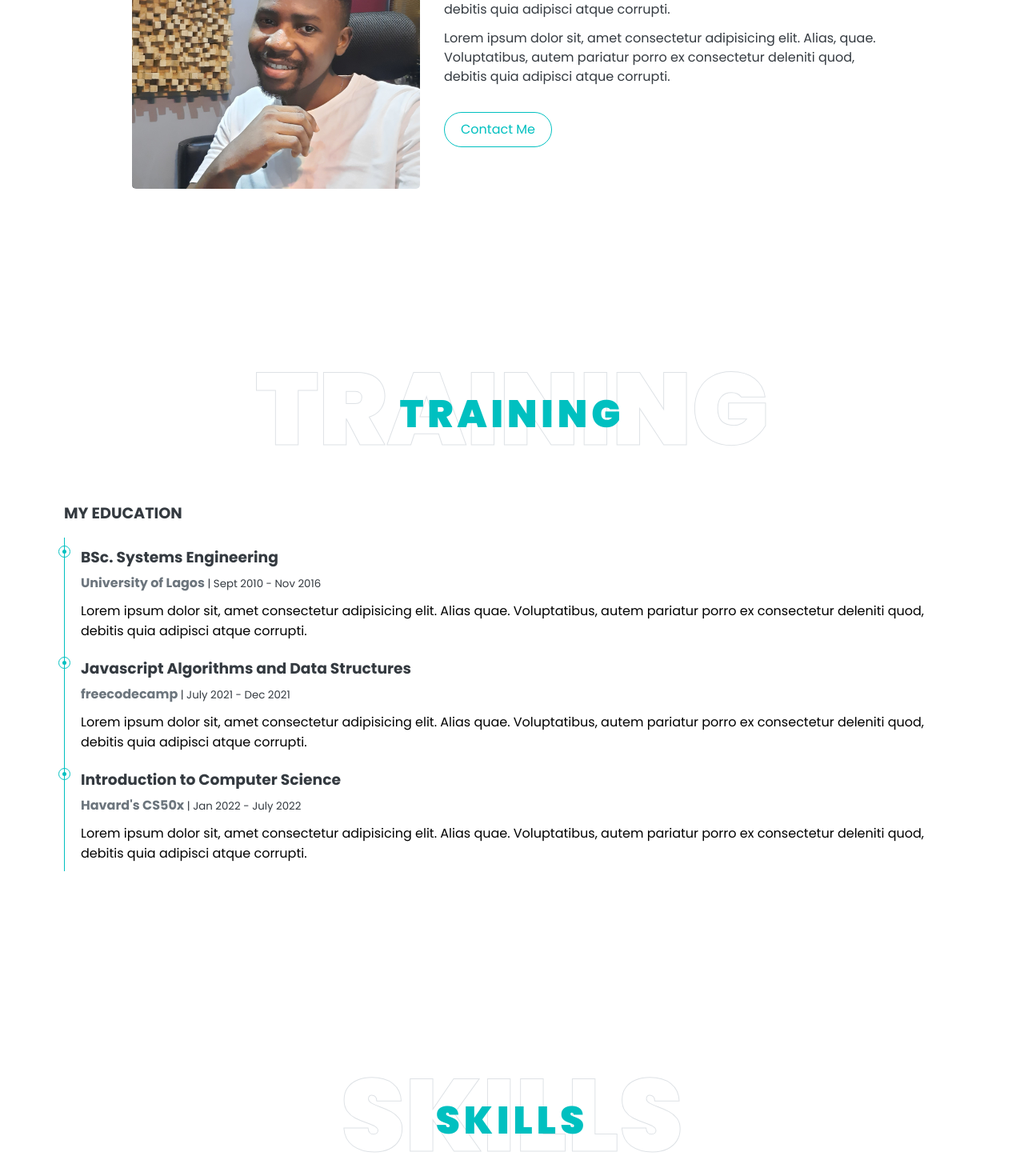
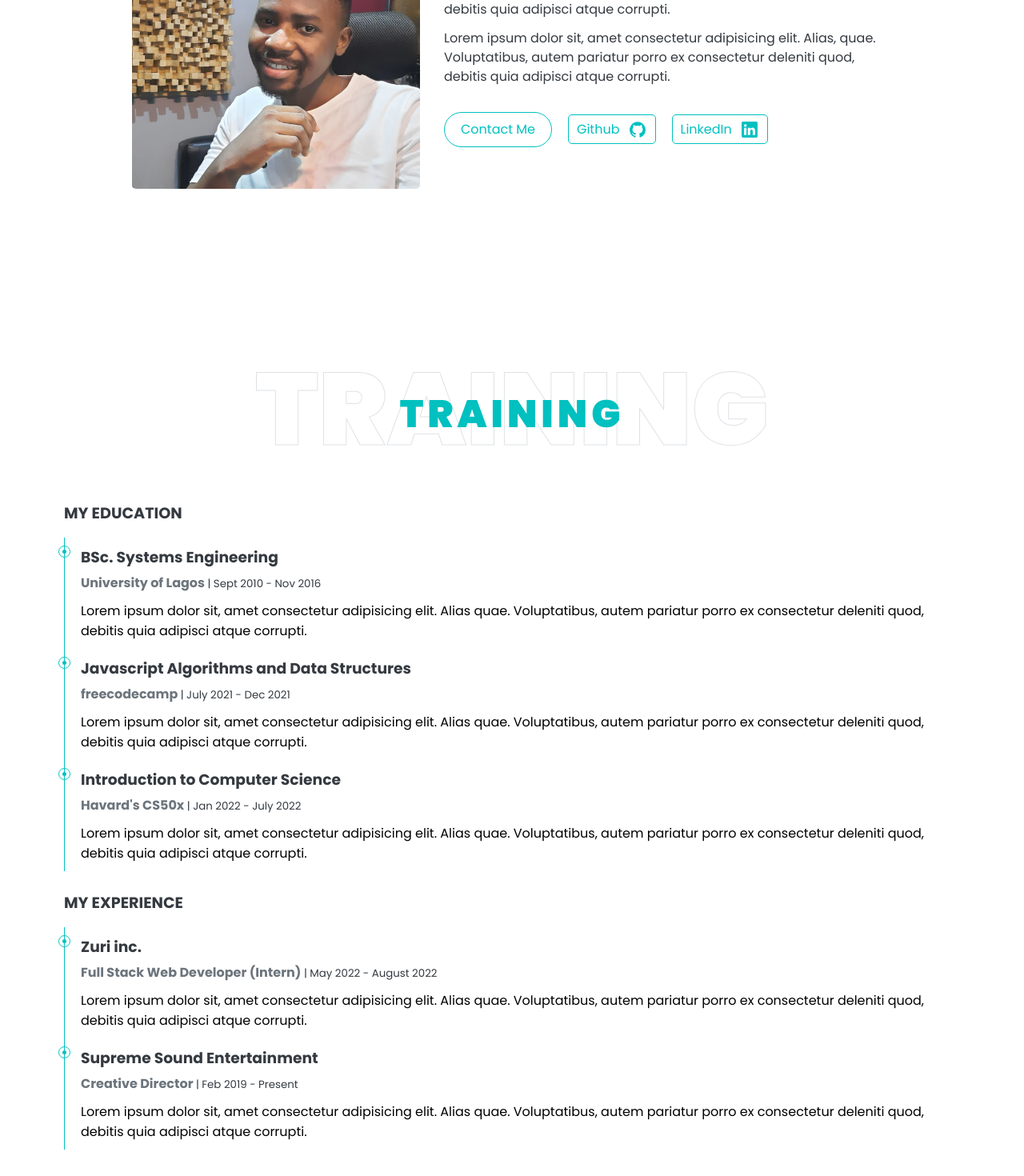
Before and after one commit to jibolacodes/portfolio, a React (Create React App) app: page / in a window 1280 px wide. Shown: the part 1260-2730 px from the top of the page at 80% size. Built offline with nearby package versions, Linux system fonts and the light colour scheme; a web font is replaced by a local one.

Commit message:
latest commit - training

```diff
--- a/src/App.js
+++ b/src/App.js
@@ -12,7 +12,7 @@ import Contact from "./components/Contact";
 import WorkModal from "./components/WorkModal";
 
 // Data
-import projectsData from "./data";
+import { projectsData , schoolsData, jobsData } from "./data";
 
 function App() {
   const [show, setShow] = useState(true);
@@ -96,7 +96,7 @@ function App() {
       {scrollHeight > 15 ? <Navbar show={show} setShow={setShow} /> : null}
       <Header windowHeight={scrollHeight} />
       <About />
-      <Education />
+      <Education schools={schoolsData} jobs={jobsData}/>
       <Skills />
       <Portfolio
         handleClick={handleClick}
--- a/src/components/About/About.style.js
+++ b/src/components/About/About.style.js
@@ -8,7 +8,7 @@ export const Hero = styled.img`
   @media only screen and (min-width: 426px) {
     width: 400px;
   }
-  @media only screen and (min-width: 1023px){
+  @media only screen and (min-width: 1023px) {
     width: 360px;
     margin: 0 15px;
   }
@@ -61,4 +61,40 @@ export const Button = styled.button`
       color: var(--white);
     }
   }
-`
+`;
+export const Socials = styled.div`
+  display: flex;
+  width: fit-content;
+  justify-content: space-between;
+  align-items: center;
+
+  .btn {
+    display: grid;
+    grid-template-columns: auto auto;
+    place-items: center;
+    margin-left: 20px;
+    background: none;
+    border: none;
+    color: var(--bg-color);
+    border: 1px solid var(--bg-color);
+    padding: 5px 10px;
+    border-radius: 5px;
+
+    a {
+      margin-right: 10px;
+      text-decoration: none;
+      color: var(--bg-color);
+      font-size: 16px;
+      font-family: var(--font-family);
+    }
+
+    :hover {
+      background-color: var(--bg-color);
+      color: var(--white);
+
+      a {
+        color: var(--white);
+      }
+    }
+  }
+`;
--- a/src/components/About/index.js
+++ b/src/components/About/index.js
@@ -1,11 +1,13 @@
 import React from "react";
 
 // Markup
-import { Wrapper, Content, Title} from "../../PageStyle";
-import { Hero, Description, Button } from "./About.style";
+import { Wrapper, Content, Title } from "../../PageStyle";
+import { Hero, Description, Button, Socials } from "./About.style";
 
 // Image
 import userImg from "../../images/jibolacodes_2.jpg";
+import { UilGithub } from "@iconscout/react-unicons";
+import { UilLinkedin } from "@iconscout/react-unicons";
 
 const About = () => (
   <Wrapper id="about">
@@ -19,18 +21,40 @@ const About = () => (
         <Description>
           <h3>Front-End Developer</h3>
           <p>
-            Lorem ipsum dolor sit, amet consectetur adipisicing elit. Alias, quae.
-            Voluptatibus, autem pariatur porro ex consectetur deleniti quod,
-            debitis quia adipisci atque corrupti.
+            Lorem ipsum dolor sit, amet consectetur adipisicing elit. Alias,
+            quae. Voluptatibus, autem pariatur porro ex consectetur deleniti
+            quod, debitis quia adipisci atque corrupti.
           </p>
           <p>
-            Lorem ipsum dolor sit, amet consectetur adipisicing elit. Alias, quae.
-            Voluptatibus, autem pariatur porro ex consectetur deleniti quod,
-            debitis quia adipisci atque corrupti.
+            Lorem ipsum dolor sit, amet consectetur adipisicing elit. Alias,
+            quae. Voluptatibus, autem pariatur porro ex consectetur deleniti
+            quod, debitis quia adipisci atque corrupti.
           </p>
-          <Button>
-            <a href="#contact me">Contact Me</a>
-          </Button>
+          <Socials>
+            <Button>
+              <a href="#contact me">Contact Me</a>
+            </Button>
+            <button class="btn btn-github">
+              <a
+                href="https://github.com/jibolacodes"
+                target="_blank"
+                rel="noopener noreferrer"
+              >
+                Github
+              </a>
+              <UilGithub />
+            </button>
+            <button class="btn btn-github">
+              <a
+                href="https://www.linkedin.com/in/ajibola-akindunbi"
+                target="_blank"
+                rel="noopener noreferrer"
+              >
+                LinkedIn
+              </a>
+              <UilLinkedin />
+            </button>
+          </Socials>
         </Description>
       </div>
     </Content>
--- /dev/null
+++ b/src/components/Certificates/index.js
@@ -0,0 +1,32 @@
+import React from "react";
+
+import { Training, Section, Bullet, Description} from  "../Education/Education.style"
+
+const Certificates = ({ schools }) => (
+  <Training>
+    <h3 className="training--title">My Education</h3>
+    {schools.map((school, id) => (
+      <Section key={id}>
+        <Bullet>
+          <span></span>
+        </Bullet>
+        <Description>
+          <h3>
+            {school.course}
+            {/* <span>online</span> */}
+          </h3>
+          <h4>
+            {school.name}{" "}
+            <span>
+              | {school.startYear} - {school.endYear}
+            </span>
+          </h4>
+          <p>{school.description}</p>
+        </Description>
+      </Section>
+    ))}
+  </Training>
+);
+
+
+export default Certificates;
--- a/src/components/Education/index.js
+++ b/src/components/Education/index.js
@@ -2,69 +2,20 @@ import React from "react";
 
 // Markup
 import { Wrapper, Content, Title } from "../../PageStyle";
-import { Training, Section, Description, Bullet } from "./Education.style";
+// import { Training, Section, Description, Bullet } from "./Education.style";
 
-// Image
+import Certificates from "../Certificates";
+import Jobs from "../Jobs";
 
-const schools = [
-  {
-    name: "University of Lagos",
-    mode: "campus",
-    course: "BSc. Systems Engineering",
-    startYear: "Sept 2010",
-    endYear: "Nov 2016",
-    description:
-      "Lorem ipsum dolor sit, amet consectetur adipisicing elit. Alias quae. Voluptatibus, autem pariatur porro ex consectetur deleniti quod, debitis quia adipisci atque corrupti.",
-  },
-  {
-    name: "freecodecamp",
-    course: "Javascript Algorithms and Data Structures",
-    startYear: "July 2021",
-    endYear: "Dec 2021",
-    description:
-      "Lorem ipsum dolor sit, amet consectetur adipisicing elit. Alias quae. Voluptatibus, autem pariatur porro ex consectetur deleniti quod, debitis quia adipisci atque corrupti.",
-  },
-  {
-    name: "Havard's CS50x",
-    mode: "online",
-    course: "Introduction to Computer Science",
-    startYear: "Jan 2022",
-    endYear: "July 2022",
-    description:
-      "Lorem ipsum dolor sit, amet consectetur adipisicing elit. Alias quae. Voluptatibus, autem pariatur porro ex consectetur deleniti quod, debitis quia adipisci atque corrupti.",
-  },
-];
-
-const Education = () => (
+const Education = ({ schools, jobs }) => (
   <Wrapper id="education">
     <Content>
       <Title>
         <h1 className="section--title">Training</h1>
         <p className="section--title--absolute">Training</p>
       </Title>
-      <Training>
-        <h3 className="training--title">My Education</h3>
-        {schools.map((school, id) => (
-          <Section key={id}>
-            <Bullet>
-              <span></span>
-            </Bullet>
-            <Description>
-              <h3>
-                {school.course}
-                {/* <span>online</span> */}
-              </h3>
-              <h4>
-                {school.name}{" "}
-                <span>
-                  | {school.startYear} - {school.endYear}
-                </span>
-              </h4>
-              <p>{school.description}</p>
-            </Description>
-          </Section>
-        ))}
-      </Training>
+      <Certificates schools={schools}/>
+      <Jobs jobs={jobs}/>
     </Content>
   </Wrapper>
 );
--- /dev/null
+++ b/src/components/Jobs/index.js
@@ -0,0 +1,32 @@
+import React from "react";
+
+import { Training, Section, Bullet, Description} from  "../Education/Education.style"
+
+const Jobs = ({ jobs }) => (
+  <Training>
+    <h3 className="training--title">My Experience</h3>
+    {jobs.map((job, id) => (
+      <Section key={id}>
+        <Bullet>
+          <span></span>
+        </Bullet>
+        <Description>
+          <h3>
+            {job.company}
+            {/* <span>online</span> */}
+          </h3>
+          <h4>
+            {job.role}{" "}
+            <span>
+              | {job.startYear} - {job.endYear}
+            </span>
+          </h4>
+          <p>{job.description}</p>
+        </Description>
+      </Section>
+    ))}
+  </Training>
+);
+
+
+export default Jobs;
--- a/src/components/Navbar/index.js
+++ b/src/components/Navbar/index.js
@@ -13,7 +13,7 @@ import "animate.css";
 const navLinks = [
   "home",
   "about",
-  "education",
+  "training",
   "skills",
   "portfolio",
   "contact me",
--- a/src/components/Navbar/navbar.style.js
+++ b/src/components/Navbar/navbar.style.js
@@ -37,7 +37,7 @@ export const Logo = styled.div`
     font-weight: 900;
     font-size: 24px;
     text-transform: uppercase;
-    -webkit-text-stroke: 1px var(--bg-color);
+    -webkit-text-stroke: 2px var(--bg-color);
     color: var(--white);
 
     @media only screen and (min-width: 1023px) {
--- a/src/data.js
+++ b/src/data.js
@@ -1,4 +1,56 @@
-const projects = [
+export const schoolsData = [
+  {
+    name: "University of Lagos",
+    mode: "campus",
+    course: "BSc. Systems Engineering",
+    startYear: "Sept 2010",
+    endYear: "Nov 2016",
+    description:
+      "Lorem ipsum dolor sit, amet consectetur adipisicing elit. Alias quae. Voluptatibus, autem pariatur porro ex consectetur deleniti quod, debitis quia adipisci atque corrupti.",
+  },
+  {
+    name: "freecodecamp",
+    course: "Javascript Algorithms and Data Structures",
+    startYear: "July 2021",
+    endYear: "Dec 2021",
+    description:
+      "Lorem ipsum dolor sit, amet consectetur adipisicing elit. Alias quae. Voluptatibus, autem pariatur porro ex consectetur deleniti quod, debitis quia adipisci atque corrupti.",
+  },
+  {
+    name: "Havard's CS50x",
+    mode: "online",
+    course: "Introduction to Computer Science",
+    startYear: "Jan 2022",
+    endYear: "July 2022",
+    description:
+      "Lorem ipsum dolor sit, amet consectetur adipisicing elit. Alias quae. Voluptatibus, autem pariatur porro ex consectetur deleniti quod, debitis quia adipisci atque corrupti.",
+  },
+];
+
+export const jobsData = [
+  {
+    company: "Zuri inc.",
+    mode: "remote",
+    role: "Full Stack Web Developer (Intern)",
+    startYear: "May 2022",
+    endYear: "August 2022",
+    description:
+      "Lorem ipsum dolor sit, amet consectetur adipisicing elit. Alias quae. Voluptatibus, autem pariatur porro ex consectetur deleniti quod, debitis quia adipisci atque corrupti.",
+  },
+  {
+    company: "Supreme Sound Entertainment",
+    mode: "onsite",
+    role: "Creative Director",
+    startYear: "Feb 2019",
+    endYear: "Present",
+    description:
+      "Lorem ipsum dolor sit, amet consectetur adipisicing elit. Alias quae. Voluptatibus, autem pariatur porro ex consectetur deleniti quod, debitis quia adipisci atque corrupti.",
+  }
+
+];
+
+
+export const projectsData = [
   {
     id: 0,
     title: "project-a",
@@ -12,13 +64,7 @@ const projects = [
     ],
     liveLink: "https://google.com",
     github: "https://github.com",
-      stack: [
-        "css.png",
-        "git.png",
-        "python.png",
-        "sass.png",
-        "typescript.png"
-      ]
+    stack: ["css.png", "git.png", "python.png", "sass.png", "typescript.png"],
   },
   {
     id: 1,
@@ -33,11 +79,7 @@ const projects = [
     ],
     liveLink: "https://google.com",
     github: "https://github.com",
-      stack: [
-        "html.png",
-        "css.png",
-        "javascript.png"
-      ]
+    stack: ["html.png", "css.png", "javascript.png"],
   },
   {
     id: 2,
@@ -52,11 +94,7 @@ const projects = [
     ],
     liveLink: "https://google.com",
     github: "https://github.com",
-      stack: [
-        "react.png",
-        "css.png",
-        "javascript.png"
-      ]
+    stack: ["react.png", "css.png", "javascript.png"],
   },
   {
     id: 3,
@@ -71,11 +109,7 @@ const projects = [
     ],
     liveLink: "https://google.com",
     github: "https://github.com",
-      stack: [
-        "api.png",
-        "css.png",
-        "react.png"
-      ]
+    stack: ["api.png", "css.png", "react.png"],
   },
   {
     id: 4,
@@ -90,13 +124,7 @@ const projects = [
     ],
     liveLink: "https://google.com",
     github: "https://github.com",
-      stack: [
-        "css.png",
-        "git.png",
-        "python.png",
-        "sass.png",
-        "typescript.png"
-      ]
+    stack: ["css.png", "git.png", "python.png", "sass.png", "typescript.png"],
   },
   {
     id: 5,
@@ -111,11 +139,7 @@ const projects = [
     ],
     liveLink: "https://google.com",
     github: "https://github.com",
-      stack: [
-        "html.png",
-        "css.png",
-        "javascript.png"
-      ]
+    stack: ["html.png", "css.png", "javascript.png"],
   },
   {
     id: 6,
@@ -130,11 +154,7 @@ const projects = [
     ],
     liveLink: "https://google.com",
     github: "https://github.com",
-      stack: [
-        "react.png",
-        "css.png",
-        "javascript.png"
-      ]
+    stack: ["react.png", "css.png", "javascript.png"],
   },
   {
     id: 7,
@@ -149,12 +169,6 @@ const projects = [
     ],
     liveLink: "https://google.com",
     github: "https://github.com",
-      stack: [
-        "api.png",
-        "css.png",
-        "react.png"
-      ]
+    stack: ["api.png", "css.png", "react.png"],
   },
 ];
-
-export default projects;
```
Lines whose indentation alone changed are shown as unchanged.
